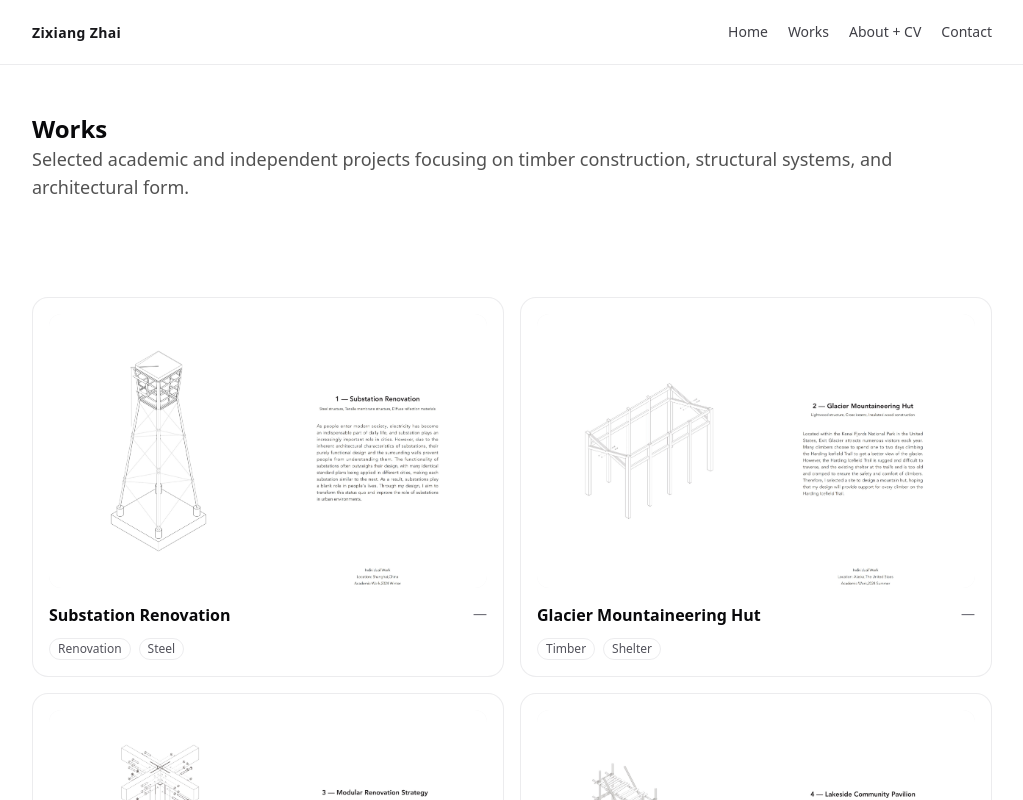
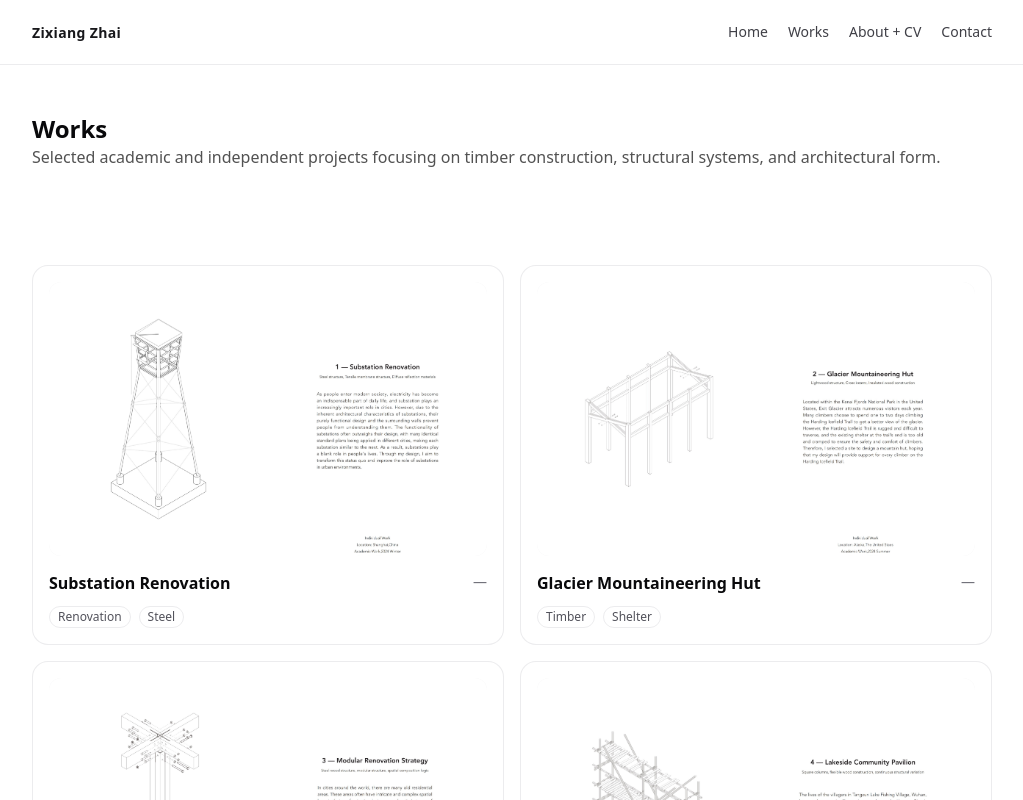
Before and after one commit to zixiangzhai-debug/zixiang-zhai-portfolio, a Next.js app: page /works in a window 1280 px wide. Shown: the top 800 px of the page, without its empty margins (128-1151 px from the left). Built offline with nearby package versions, Linux system fonts and the light colour scheme.

Commit message:
Adjust works title size

```diff
--- a/app/works/page.tsx
+++ b/app/works/page.tsx
@@ -8,7 +8,7 @@ export default function WorksPage() {
     <Container>
       <div className="py-12">
         <h1 className="text-2xl font-semibold text-zinc-950">Works</h1>
-        <p className="text-lg text-neutral-600 max-w-4xl">
+        <p className="text-base text-neutral-600">
           Selected academic and independent projects focusing on timber construction, structural systems, and architectural form.
         </p>
       </div>
```
